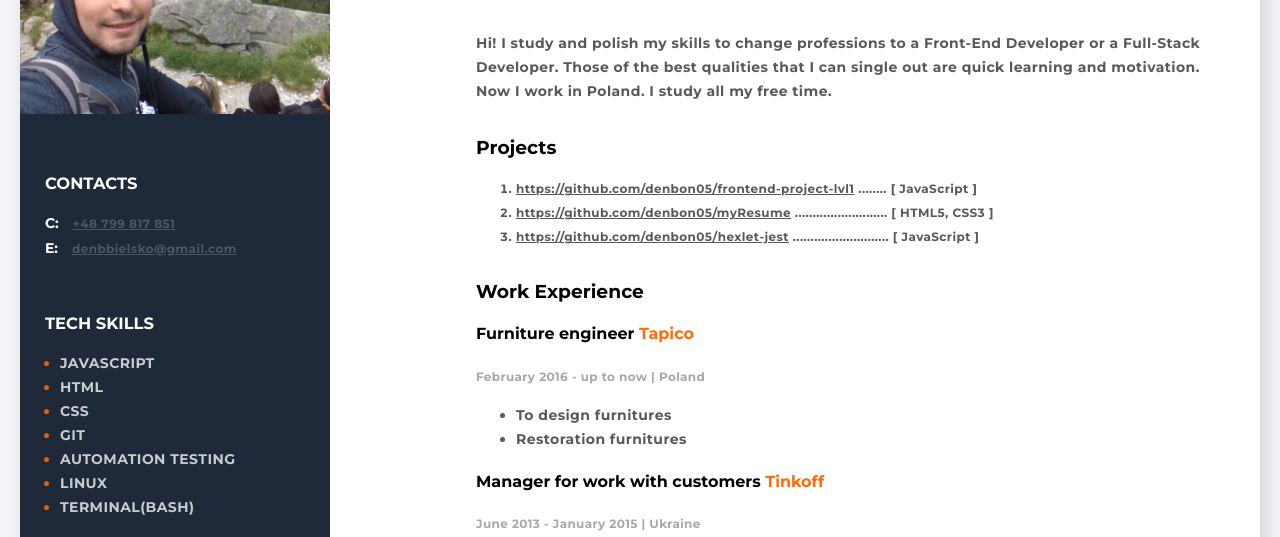
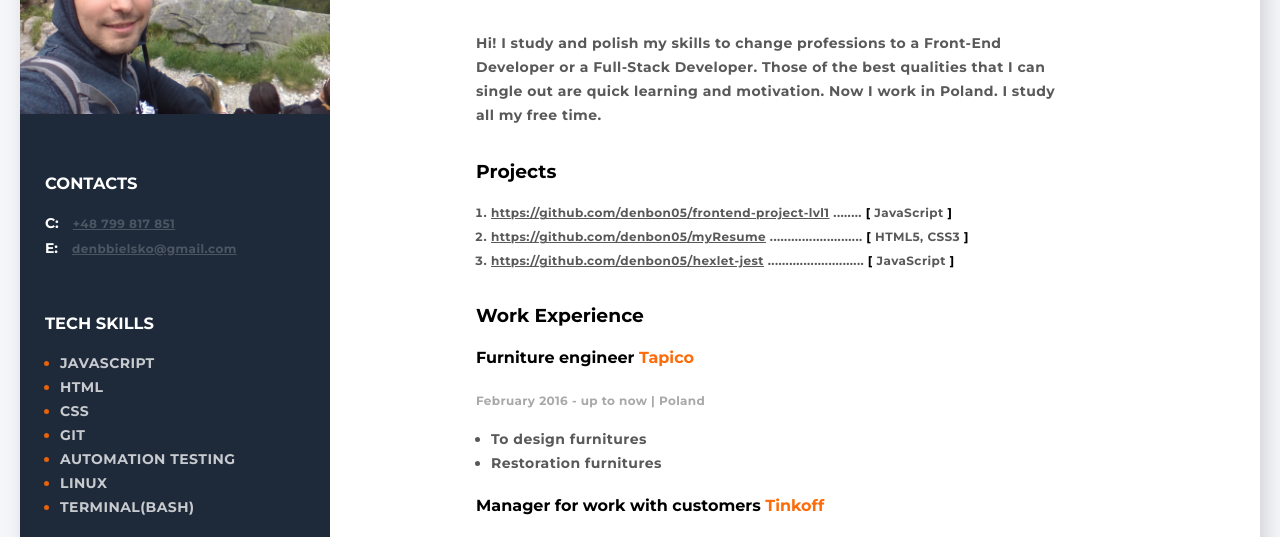
Before and after one commit to denbon05/myResume, a website: page index.html in a window 1280 px wide. Shown: the part 159-696 px from the top of the page. Drawn offline with Linux system fonts and the light colour scheme.

Commit message:
li aline and correct media

```diff
--- a/css/media.css
+++ b/css/media.css
@@ -2,9 +2,6 @@
     .main-container {
         display: flex;
         flex-direction: column;
-    }
-    .aside-container {
-        padding: 10px;
     }
     .about-me {
         padding: 10px;
@@ -12,6 +9,17 @@
     .ol-projects {
         display: flex;
         flex-wrap: wrap;
-        max-width: 90%;
+        max-width: 90vw;
+        padding-left: 5px;
+        padding-right: 5px;
+    }
+    .simple-text {
+        max-width: 100%;
     }
 }
+
+@media screen and (max-device-width: 1300px) {
+    .simple-text {
+        max-width: 80%;
+    }
+}
--- a/css/style.css
+++ b/css/style.css
@@ -12,10 +12,6 @@ body {
     background-color: #fff;
 }
 
-.contacts_skils li {
-    margin-left: -25px;
-    color: #e3630e;
-}
 
 .list_text {
     color: #c7cace;
@@ -43,6 +39,11 @@ body {
 .main-img {
     width: 100%;
     margin-top: 20px;
+}
+
+.contacts_skils li {
+    margin-left: -25px;
+    color: #e3630e;
 }
 
 .contacts_skils {
@@ -101,6 +102,8 @@ h1 {
     font-weight: 400;
     line-height: 24px;
     letter-spacing: 0.42px;
+    max-width: 100%;
+    margin-left: -25px;
 }
 
 .ol-projects {
@@ -109,6 +112,7 @@ h1 {
     font-weight: 400;
     line-height: 24px;
     letter-spacing: 0.42px;
+    margin-left: -25px;
 }
 
 .ol-projects a {
@@ -117,6 +121,10 @@ h1 {
 
 .ol-projects a:hover {
     color: #1f1818;
+}
+
+.ol-projects li span strong {
+    color: #000000;
 }
 
 h1 {
--- a/index.html
+++ b/index.html
@@ -53,7 +53,7 @@
         <div class="about-me">
             <h2>Front-End Developer</h2>
             <h1>Denys Bondarenko</h1>
-                <p class="simple-text">Hi! I study and polish my skills to change professions
+                <p class="simple-text" style="margin-left: 0px;">Hi! I study and polish my skills to change professions
                     to a Front-End Developer or a Full-Stack Developer. Those of the best qualities that I can single out are quick learning
                     and motivation.
                     Now I work in Poland. I study all my free time.</p>
@@ -64,17 +64,17 @@
                     <li>
                         <a href="https://github.com/denbon05/frontend-project-lvl1">https://github.com/denbon05/frontend-project-lvl1</a>
                         <span>........</span>
-                        <span>[ JavaScript ]</span>
+                        <span><strong>[</strong> JavaScript <strong>]</strong></span>
                     </li>
                     <li>
                         <a href="https://github.com/denbon05/myResume">https://github.com/denbon05/myResume</a>
                         <span>..........................</span>
-                        <span>[ HTML5, CSS3 ]</span>
+                        <span><strong>[</strong> HTML5, CSS3 <strong>]</strong></span>
                     </li>
                     <li>
                         <a href="https://github.com/denbon05/hexlet-jest">https://github.com/denbon05/hexlet-jest</a>
                         <span>...........................</span>
-                        <span>[ JavaScript ]</span>
+                        <span><strong>[</strong> JavaScript <strong>]</strong></span>
                     </li>
                 </ol>
             </div>
```
